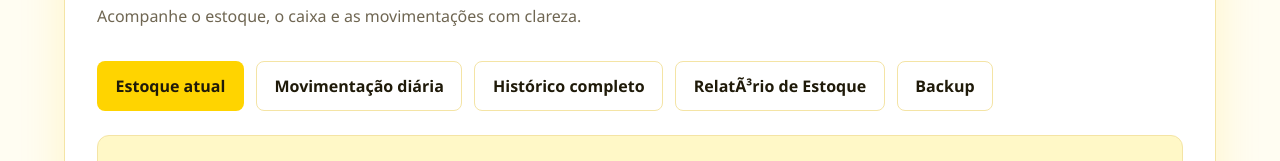
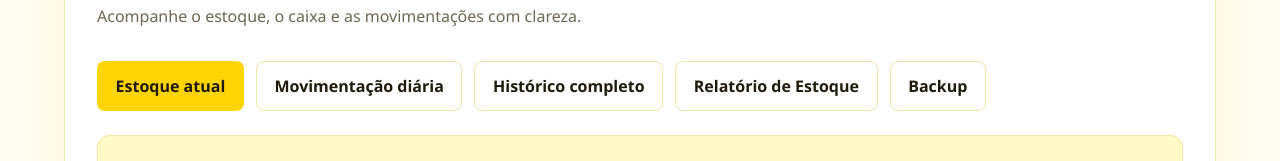
Before and after one commit to devadeiltonlima/pdvcontroll, a plain HTML site: page index.html in a window 1280 px wide. Both pictures are taken after a click on the button "Relatórios". Shown: the part 378-539 px from the top of the page. Drawn offline with Linux system fonts and the light colour scheme.

Commit message:
Trocar a letra de relatórios

```diff
--- a/index.html
+++ b/index.html
@@ -234,7 +234,7 @@
                     <button type="button" class="tab-link active" data-tab="estoque">Estoque atual</button>
                     <button type="button" class="tab-link" data-tab="movimentacao">Movimentação diária</button>
                     <button type="button" class="tab-link" data-tab="historico">Histórico completo</button>
-                    <button type="button" class="tab-link" data-tab="estoque-detalhado">RelatÃ³rio de Estoque</button>
+                    <button type="button" class="tab-link" data-tab="estoque-detalhado">Relatório de Estoque</button>
                     <button type="button" class="tab-link" data-tab="backup">Backup</button>
                 </div>
                 <div class="report-panel active" id="tab-estoque" role="tabpanel">
```
